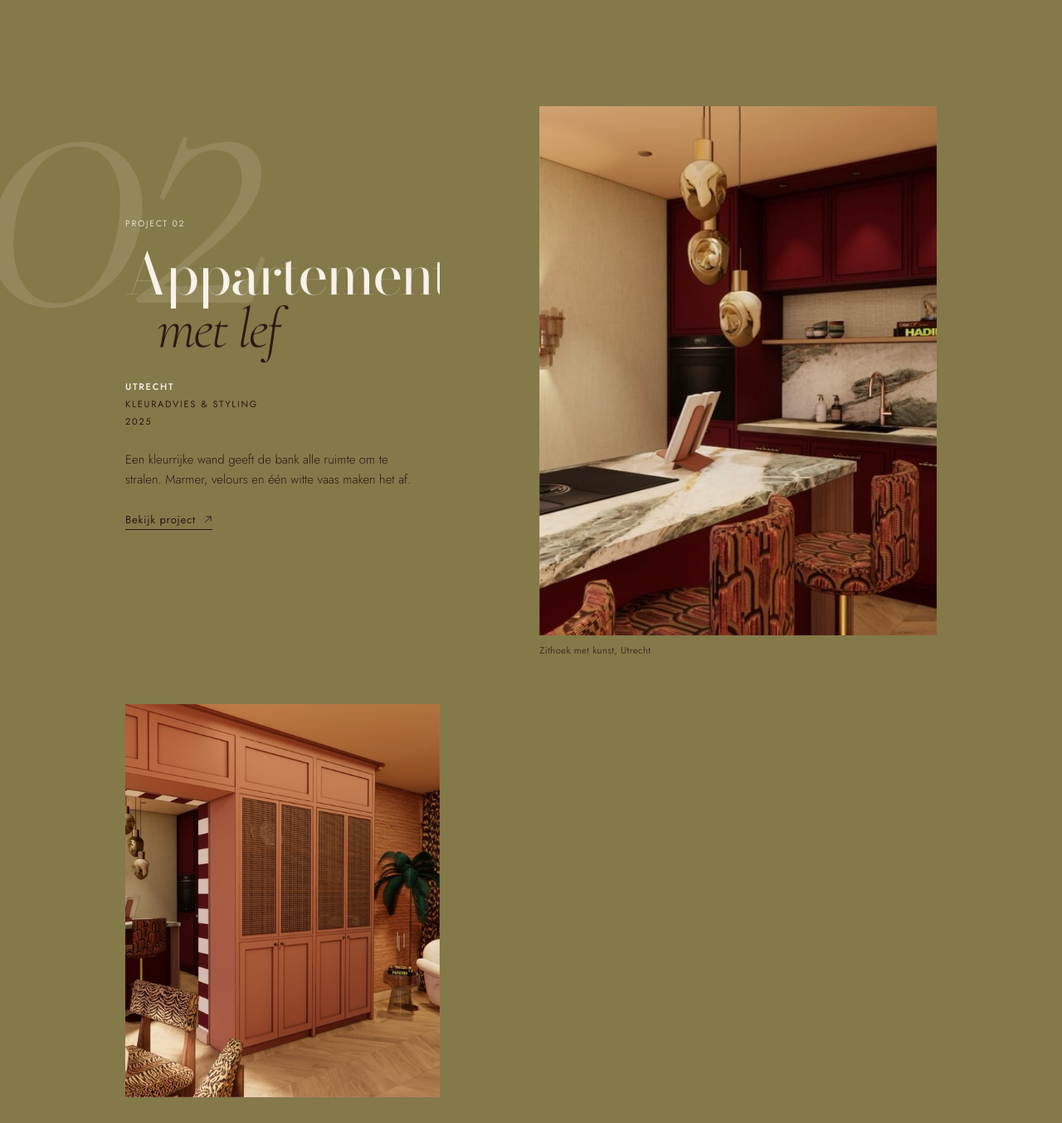
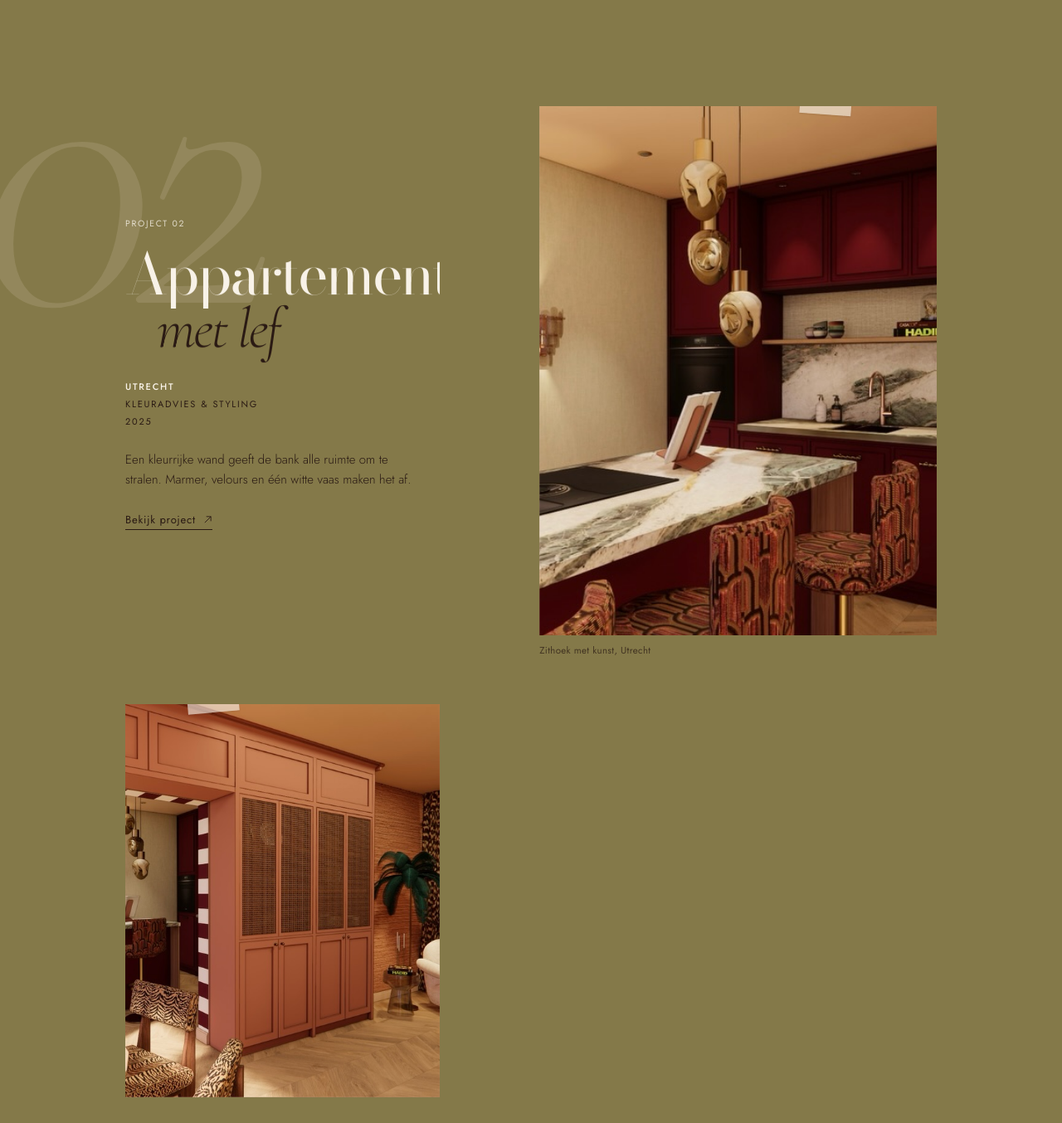
Before and after one commit to raketkroket/lyving-demo, a plain HTML site: page lyving-site/index.html in a window 1280 px wide. Shown: the part 3920-5274 px from the top of the page at 83% size. Drawn offline with nearby package versions, Linux system fonts and the light colour scheme.

Commit message:
Add tape accents to apartment project

```diff
--- a/lyving-site/index.html
+++ b/lyving-site/index.html
@@ -181,6 +181,8 @@ a{color:inherit}
 .p2 .tall{grid-column:7/12;--ar:3/4;position:relative;z-index:2}
 .p2-cap{grid-column:7/12;color:rgba(42,26,20,.72)}
 .p2-detail{grid-column:2/6;--ar:4/5;margin-top:7vh;position:relative;z-index:2}
+.p2 .tall.tape::after{left:72%;transform:translateX(-50%) rotate(4deg)}
+.p2-detail.tape::after{left:28%;transform:translateX(-50%) rotate(-5deg)}
 .p2-more{grid-column:1/13;display:flex;justify-content:space-between;align-items:center;border-top:1px solid rgba(42,26,20,.25);margin-top:14vh;padding-top:18px;position:relative;z-index:2}
 
 /* =====================================================================
@@ -463,9 +465,9 @@ a{color:inherit}
     <p class="pj-copy">Een kleurrijke wand geeft de bank alle ruimte om te stralen. Marmer, velours en één witte vaas maken het af.</p>
     <a class="lnk" href="#projecten">Bekijk project <svg viewBox="0 0 12 12" aria-hidden="true"><path d="M2 10L10 2M4 2h6v6" fill="none" stroke="currentColor"/></svg></a>
   </div>
-  <figure class="ph tall par rv" data-photo="p2"></figure>
+  <figure class="ph tall par rv tape" data-photo="p2"></figure>
   <p class="p2-cap cap">Zithoek met kunst, Utrecht</p>
-  <figure class="ph p2-detail rv lift" data-photo="p2Detail"></figure>
+  <figure class="ph p2-detail rv lift tape" data-photo="p2Detail"></figure>
   <div class="p2-more">
     <span class="micro">Meer projecten</span>
     <a class="lnk" href="#projecten">Alle projecten bekijken <svg viewBox="0 0 12 12" aria-hidden="true"><path d="M2 10L10 2M4 2h6v6" fill="none" stroke="currentColor"/></svg></a>
@@ -556,8 +558,8 @@ a{color:inherit}
    ===================================================================== */
 const RAW = {
   "artwall": "img/artwall.webp",
-  "apartment": "img/appartament.jpg",
-  "apartmentDetail": "img/appartament 2.jpg",
+  "apartment": "img/appartement.jpg",
+  "apartmentDetail": "img/appartement-2.jpg",
   "cabinet": "img/cabinet.webp",
   "chairs": "img/chairs.webp",
   "curtain": "img/curtain.webp",
```
Also changed, not shown: lyving-site/img/appartement-2.jpg (renamed from lyving-site/img/appartament 2.jpg), lyving-site/img/appartement.jpg (renamed from lyving-site/img/appartament.jpg).
